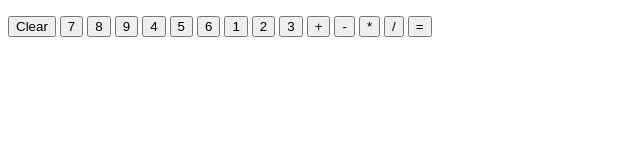
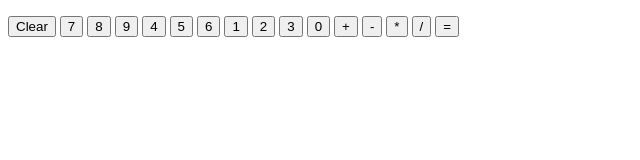
Before and after one commit to SpeakBoy/odin-calculator, a plain HTML site: page index.html in a window 1280 px wide. Shown: the full height of the page, 0-640 px from the left. Drawn offline with Linux system fonts and the light colour scheme.

Commit message:
Add button for number zero

```diff
--- a/index.html
+++ b/index.html
@@ -19,6 +19,7 @@
                 <button class="number">1</button>
                 <button class="number">2</button>
                 <button class="number">3</button>
+                <button class="number">0</button>
                 <button>+</button>
                 <button>-</button>
                 <button>*</button>
```
